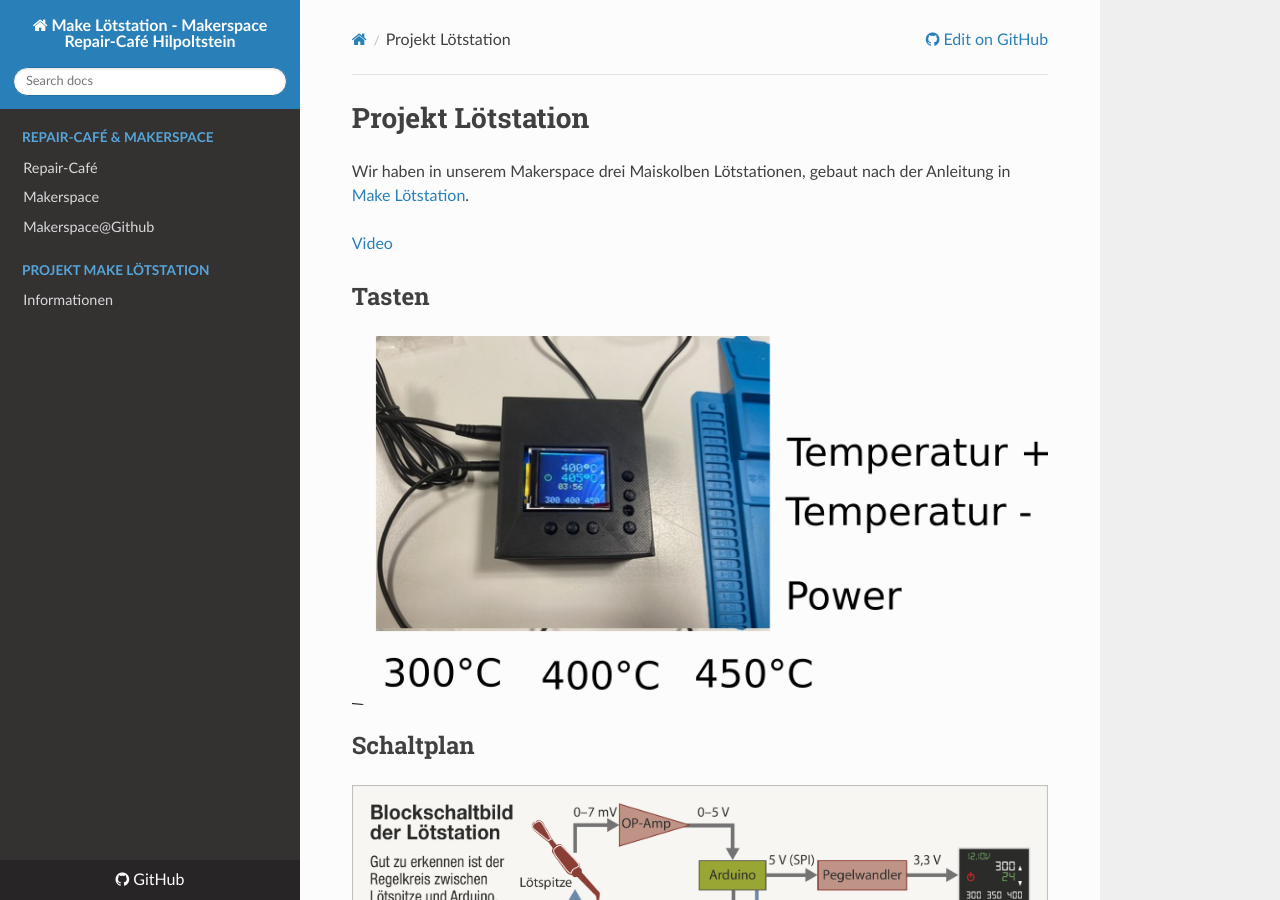
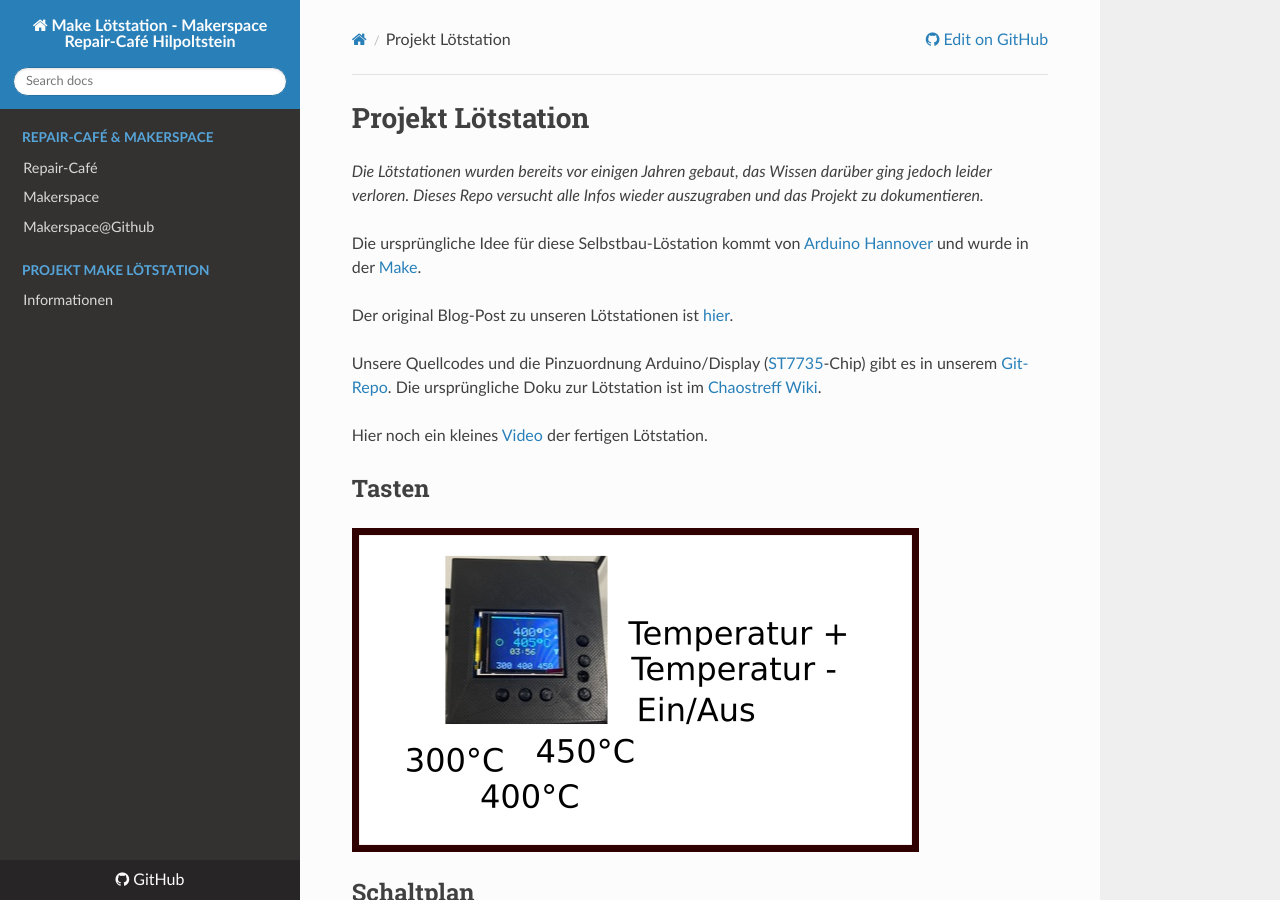
Before and after one commit to makes-hacks-hip/MakeLoetstation, an MkDocs documentation site: the page built from docs/index.md, in a window 1280 px wide and 900 px high. Built offline with MkDocs 1.6.1, drawn with Linux system fonts in a browser that asks for light colours; nearby versions of some CDN libraries.

Commit message:
Infos aus alter Dokumentation

```diff
--- a/docs/index.md
+++ b/docs/index.md
@@ -1,8 +1,15 @@
 # Projekt Lötstation
 
-Wir haben in unserem Makerspace drei Maiskolben Lötstationen, gebaut nach der Anleitung in [Make Lötstation](https://www.heise.de/select/make/2016/5/1476695937422186).
+_Die Lötstationen wurden bereits vor einigen Jahren gebaut, das Wissen darüber ging jedoch leider verloren. Dieses Repo versucht alle Infos wieder auszugraben und das Projekt zu dokumentieren._
 
-[Video](./in_action.MP4)
+Die ursprüngliche Idee für diese Selbstbau-Löstation kommt von [Arduino Hannover](https://github.com/ArduinoHannover/Maiskolben) und wurde in der [Make](vorgestellt).
+
+Der original Blog-Post zu unseren Lötstationen ist [hier](https://chaos-hip.de/post/2020/09/22_maiskolben_dht/).
+
+Unsere Quellcodes und die Pinzuordnung Arduino/Display ([ST7735](./ST7735.pdf)-Chip) gibt es in unserem [Git-Repo](https://github.com/makes-hacks-hip/Maiskolben_Hip_Firmware).
+Die ursprüngliche Doku zur Lötstation ist im  [Chaostreff Wiki](https://wiki.chaos-hip.de/de/projekte/maiskolben).
+
+Hier noch ein kleines [Video](./in_action.MP4) der fertigen Lötstation.
 
 ## Tasten
 
```
Also changed, not shown: docs/keys.png, 1 other file.
